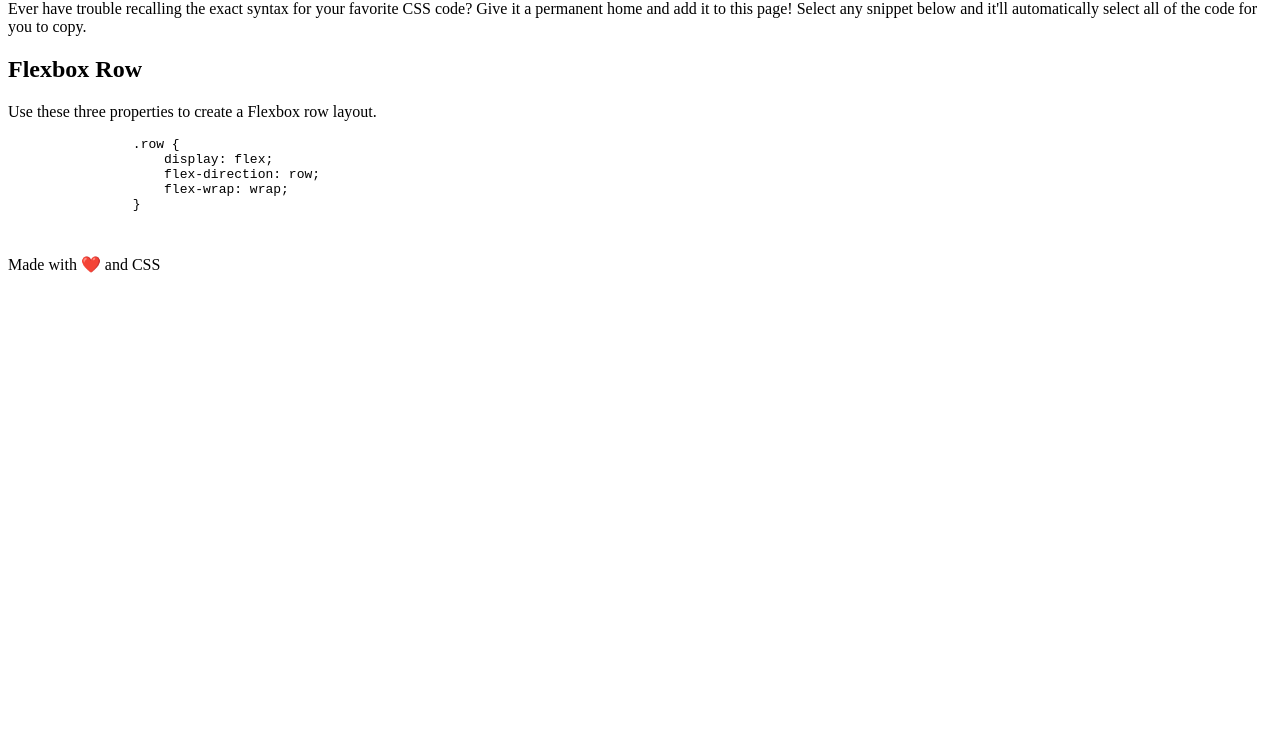
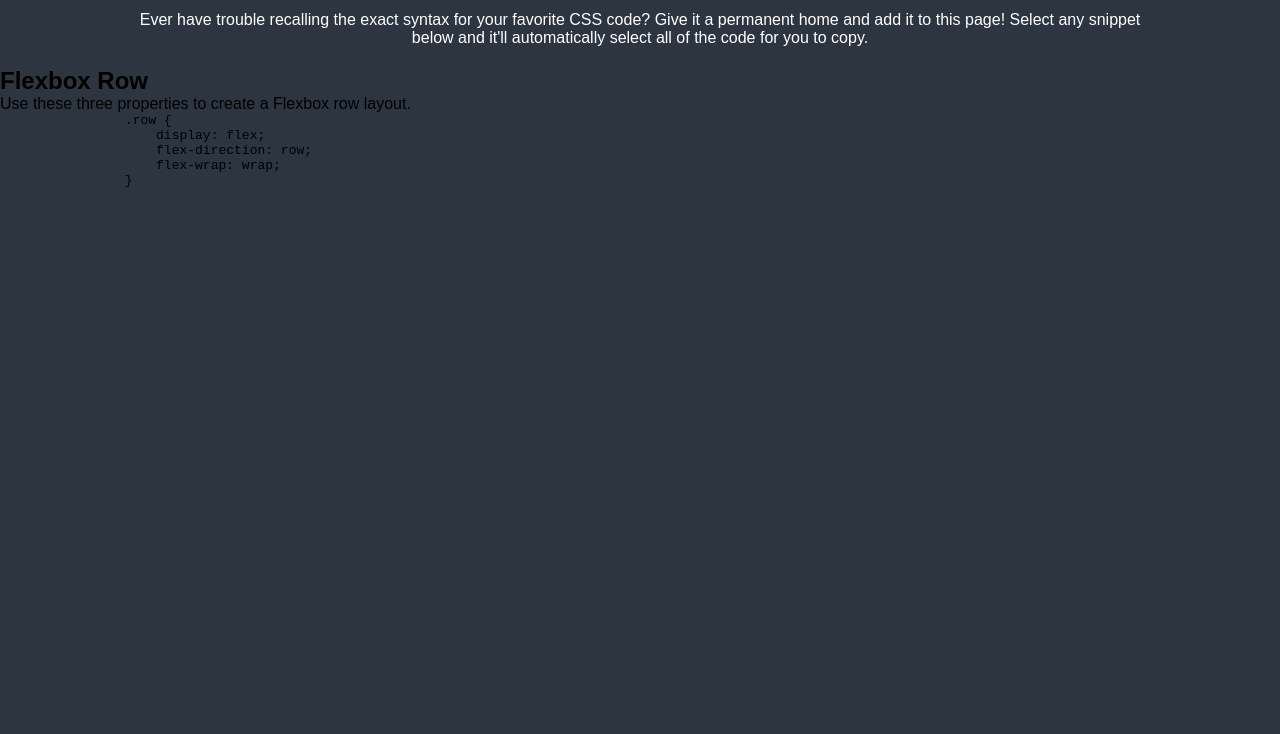
Before and after one commit to dylanjacob76/css-snippet-cheatsheet, a plain HTML site: page index.html in a window 1280 px wide. Shown: the part 66-800 px from the top of the page. Drawn offline with Linux system fonts and the light colour scheme.

Commit message:
finished header

```diff
--- a/assets/style.css
+++ b/assets/style.css
@@ -0,0 +1,33 @@
+:root {
+    --primary-color: rgb(194, 121, 239);
+    --secondary-color: #fff;
+    --background: rgb(45, 53, 65);
+}
+
+* {
+    margin: 0;
+    padding: 0;
+    box-sizing: border-box;
+}
+
+body {
+    font-family: sans-serif;
+    background-color: var(--background);
+}
+
+header > * {
+    text-align: center;
+    margin: 20px;
+}
+
+h1 {
+    color: var(--primary-color);
+}
+
+header p {
+    color: var(--secondary-color);
+    margin-left: 10%;
+    margin-right: 10%;
+    font-size: 16px;
+    font-weight: lighter;
+}
--- a/index.html
+++ b/index.html
@@ -29,9 +29,9 @@
         </div>
     </div>
 
-    <footer>
+    <!-- <footer>
         Made with ❤️ and CSS
-    </footer>
+    </footer> -->
 
 </body>
 
```
